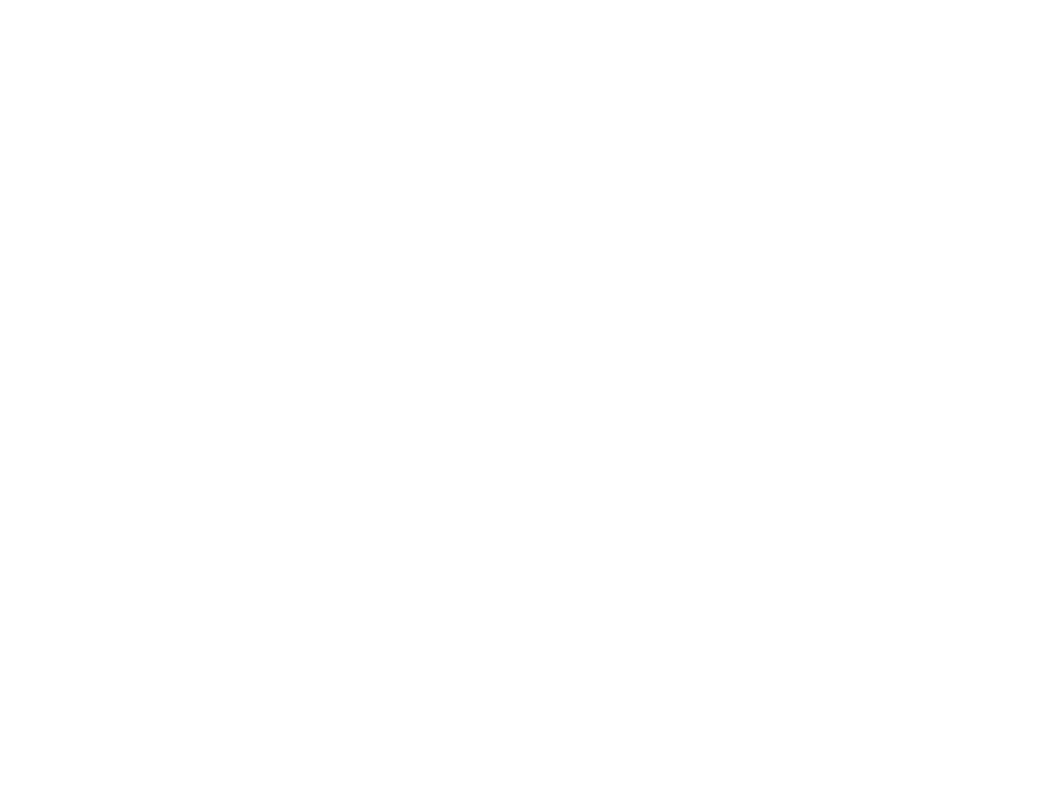
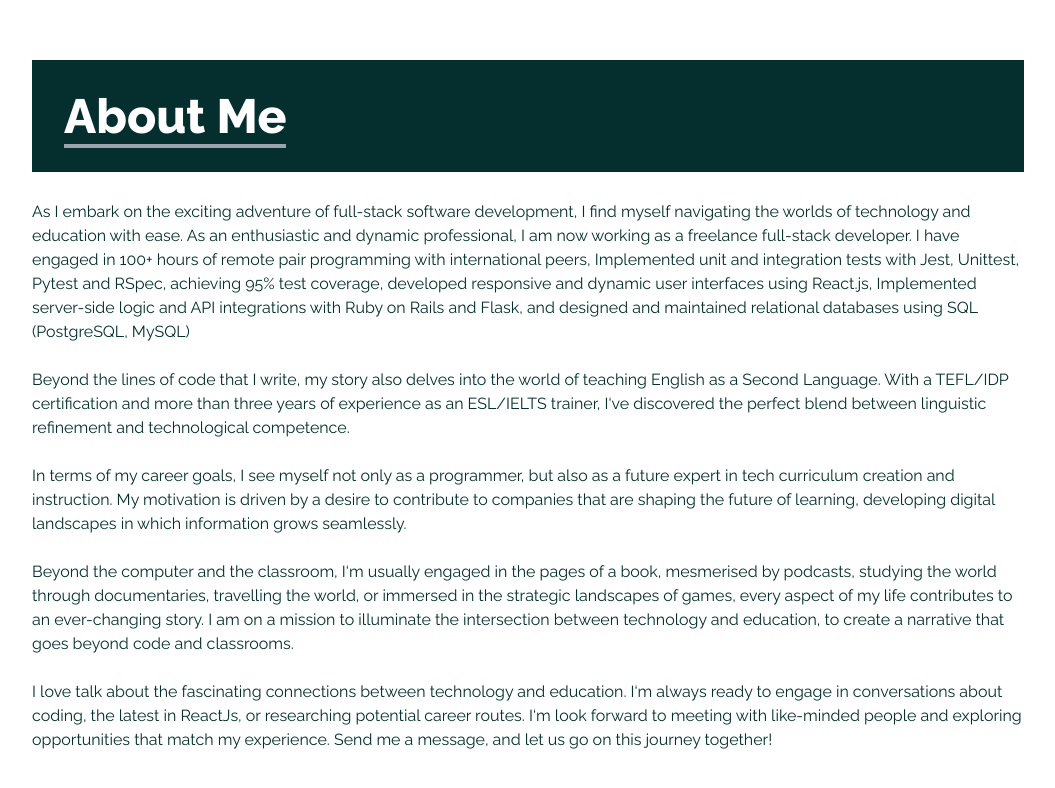
Before and after one commit to Armynerh/my-portfolio, a React (Create React App) app: page / in a window 1280 px wide. Shown: the part 794-1582 px from the top of the page, without its empty margins (112-1167 px from the left). Before the commit the page ends 800 px from the top, so only its background shows below. Built offline with nearby package versions, Linux system fonts and the light colour scheme.

Commit message:
add about

```diff
--- a/src/App.js
+++ b/src/App.js
@@ -1,6 +1,7 @@
 import Home from './components/Home';
 import NavBar from './components/NavBar';
 import MediaIcons from './components/MediaIcons';
+import About from './components/About';
 
 function App() {
   return (
@@ -8,6 +9,7 @@ function App() {
       <NavBar />
       <Home />
       <MediaIcons />
+      <About />
     </div>
   );
 }
--- /dev/null
+++ b/src/components/About.jsx
@@ -0,0 +1,37 @@
+import React from 'react';
+
+const About = () => (
+  <div name="about" className=" w-full h-screen text-teal-950 ">
+    <div className="max-w-screen-lg p-4 mx-auto flex flex-col justify-center w-full h-full">
+      <div className="bg-teal-950 p-8 mb-7">
+        <p className="text-white text-5xl font-extrabold inline border-b-4 border-gray-400">About Me</p>
+      </div>
+      {/* eslint-disable */}
+      <p>
+        As I embark on the exciting adventure of full-stack software development, I find myself navigating the worlds of technology and education with ease. As an enthusiastic and dynamic professional, I am now working as a freelance full-stack developer. I have engaged in 100+ hours of remote pair programming with international peers, Implemented unit and integration tests with Jest, Unittest, Pytest and RSpec, achieving 95% test coverage, developed responsive and dynamic user interfaces using React.js, Implemented server-side logic and API integrations with Ruby on Rails and Flask, and designed and maintained relational databases using SQL (PostgreSQL, MySQL)
+      </p>
+      <br />
+      <p>
+        Beyond the lines of code that I write, my story also delves into the world of teaching English as a Second Language. With a TEFL/IDP certification and more than three years of experience as an ESL/IELTS trainer, I&lsquo;ve discovered the perfect blend between linguistic refinement and technological competence.
+      </p>
+      <br />
+      <p>
+        In terms of my career goals, I see myself not only as a programmer, but also as a future expert in tech curriculum creation and instruction. My motivation is driven by a desire to contribute to companies that are shaping the future of learning, developing digital landscapes in which information grows seamlessly.
+
+      </p>
+      <br />
+      <p>
+
+        Beyond the computer and the classroom, I&lsquo;m usually engaged in the pages of a book, mesmerised by podcasts, studying the world through documentaries, travelling the world, or immersed in the strategic landscapes of games, every aspect of my life contributes to an ever-changing story.
+        I am on a mission to illuminate the intersection between technology and education, to create a narrative that goes beyond code and classrooms.
+      </p>
+      <br />
+      <p>
+        I love talk about the fascinating connections between technology and education. I&lsquo;m always ready to engage in conversations about coding, the latest in ReactJs, or researching potential career routes. I&lsquo;m look forward to meeting with like-minded people and exploring opportunities that match my experience. Send me a message, and let us go on this journey together!
+      </p>
+
+    </div>
+  </div>
+);
+
+export default About;
```
